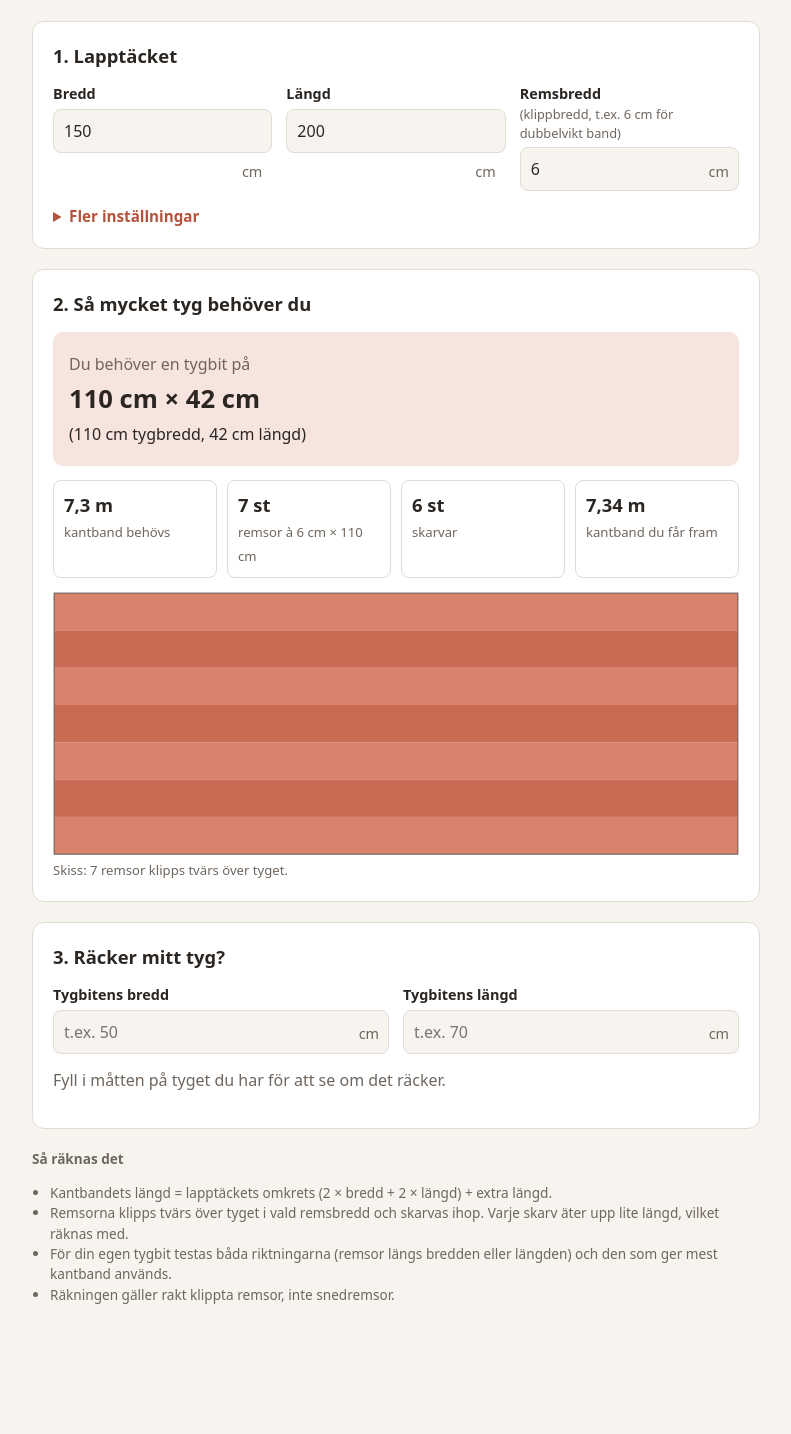
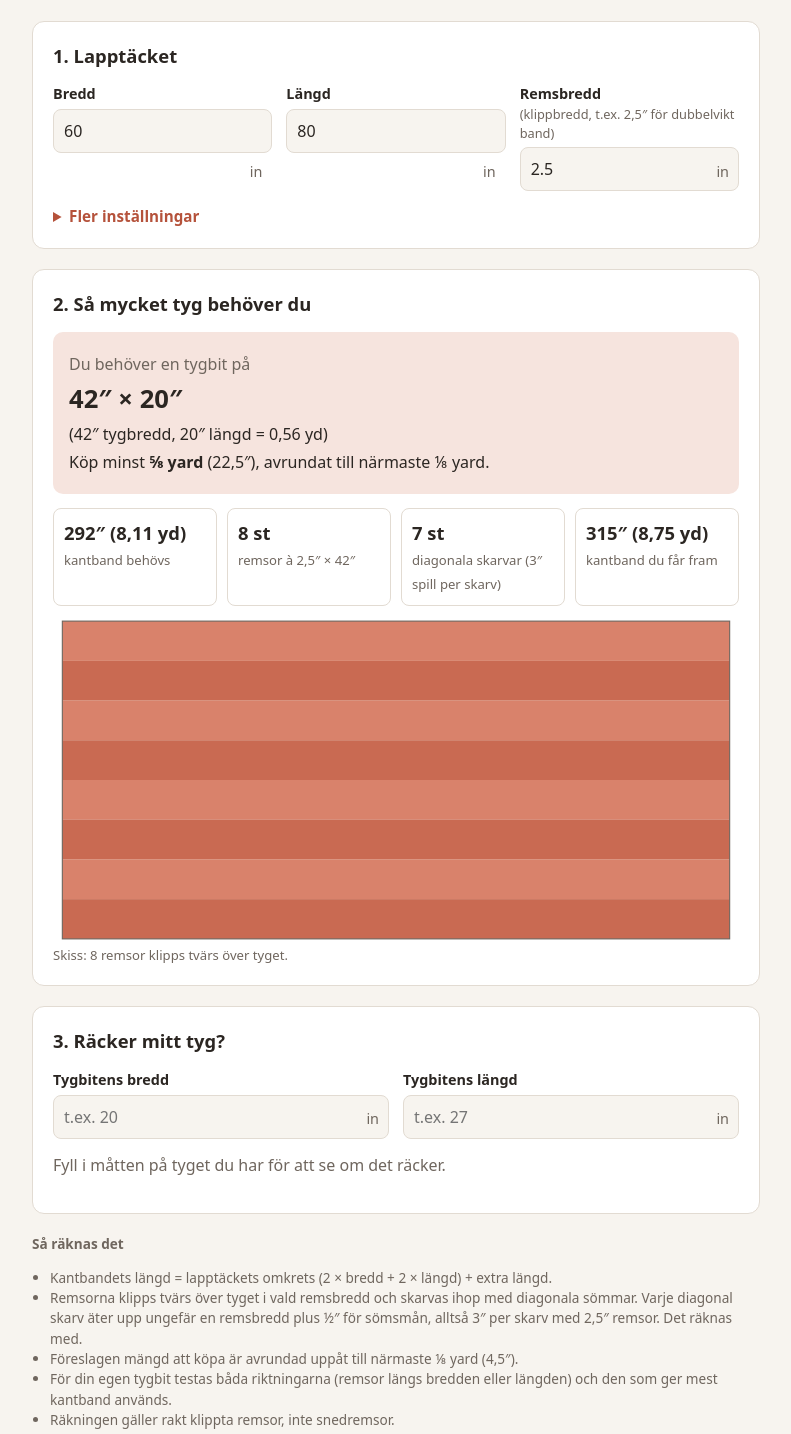
Before and after one commit to frankenbeeel/frankenbeeel.github.io, a plain HTML site: page index.html in a window 1280 px wide. Shown: the part 133-1567 px from the top of the page, without its empty margins (244-1035 px from the left). Before the commit the page ends 1516 px from the top, so only its background shows below. Drawn offline with Linux system fonts and the light colour scheme.

Commit message:
Use inches and account for diagonal seam waste
Co-Authored-By: Claude Opus 5.5 <noreply@anthropic.com>
Claude-Session: https://claude.ai/code/session_015Mw3tzaxDMdb6ReyzXfnBG

```diff
--- a/index.html
+++ b/index.html
@@ -110,18 +110,18 @@
     <div class="grid">
       <div class="field">
         <label for="qw">Bredd</label>
-        <input id="qw" type="number" inputmode="decimal" min="1" step="any" value="150">
-        <span class="unit">cm</span>
+        <input id="qw" type="number" inputmode="decimal" min="1" step="any" value="60">
+        <span class="unit">in</span>
       </div>
       <div class="field">
         <label for="ql">Längd</label>
-        <input id="ql" type="number" inputmode="decimal" min="1" step="any" value="200">
-        <span class="unit">cm</span>
+        <input id="ql" type="number" inputmode="decimal" min="1" step="any" value="80">
+        <span class="unit">in</span>
       </div>
       <div class="field">
-        <label for="sw">Remsbredd <span class="hint">(klippbredd, t.ex. 6 cm för dubbelvikt band)</span></label>
-        <input id="sw" type="number" inputmode="decimal" min="1" step="any" value="6">
-        <span class="unit">cm</span>
+        <label for="sw">Remsbredd <span class="hint">(klippbredd, t.ex. 2,5″ för dubbelvikt band)</span></label>
+        <input id="sw" type="number" inputmode="decimal" min="0.1" step="any" value="2.5">
+        <span class="unit">in</span>
       </div>
     </div>
     <details>
@@ -129,20 +129,13 @@
       <div class="grid">
         <div class="field">
           <label for="extra">Extra längd <span class="hint">(för hörn och för att skarva ihop början och slut)</span></label>
-          <input id="extra" type="number" inputmode="decimal" min="0" step="any" value="30">
-          <span class="unit">cm</span>
-        </div>
-        <div class="field">
-          <label for="join">Skarvning av remsor</label>
-          <select id="join">
-            <option value="diag" selected>Diagonal skarv (åtgår ≈ en remsbredd)</option>
-            <option value="straight">Rak skarv (åtgår ≈ 1,5 cm)</option>
-          </select>
+          <input id="extra" type="number" inputmode="decimal" min="0" step="any" value="12">
+          <span class="unit">in</span>
         </div>
         <div class="field">
           <label for="fw">Tygbredd i butik <span class="hint">(användbar bredd utan stadkant)</span></label>
-          <input id="fw" type="number" inputmode="decimal" min="1" step="any" value="110">
-          <span class="unit">cm</span>
+          <input id="fw" type="number" inputmode="decimal" min="1" step="any" value="42">
+          <span class="unit">in</span>
         </div>
       </div>
     </details>
@@ -158,13 +151,13 @@
     <div class="grid">
       <div class="field">
         <label for="hx">Tygbitens bredd</label>
-        <input id="hx" type="number" inputmode="decimal" min="0" step="any" placeholder="t.ex. 50">
-        <span class="unit">cm</span>
+        <input id="hx" type="number" inputmode="decimal" min="0" step="any" placeholder="t.ex. 20">
+        <span class="unit">in</span>
       </div>
       <div class="field">
         <label for="hy">Tygbitens längd</label>
-        <input id="hy" type="number" inputmode="decimal" min="0" step="any" placeholder="t.ex. 70">
-        <span class="unit">cm</span>
+        <input id="hy" type="number" inputmode="decimal" min="0" step="any" placeholder="t.ex. 27">
+        <span class="unit">in</span>
       </div>
     </div>
     <div id="have"></div>
@@ -174,7 +167,8 @@
     <p><b>Så räknas det</b></p>
     <ul>
       <li>Kantbandets längd = lapptäckets omkrets (2 × bredd + 2 × längd) + extra längd.</li>
-      <li>Remsorna klipps tvärs över tyget i vald remsbredd och skarvas ihop. Varje skarv äter upp lite längd, vilket räknas med.</li>
+      <li>Remsorna klipps tvärs över tyget i vald remsbredd och skarvas ihop med diagonala sömmar. Varje diagonal skarv äter upp ungefär en remsbredd plus ½″ för sömsmån, alltså 3″ per skarv med 2,5″ remsor. Det räknas med.</li>
+      <li>Föreslagen mängd att köpa är avrundad uppåt till närmaste ⅛ yard (4,5″).</li>
       <li>För din egen tygbit testas båda riktningarna (remsor längs bredden eller längden) och den som ger mest kantband används.</li>
       <li>Räkningen gäller rakt klippta remsor, inte snedremsor.</li>
     </ul>
@@ -184,7 +178,7 @@
 <script>
 (function () {
   const $ = (id) => document.getElementById(id);
-  const ids = ['qw', 'ql', 'sw', 'extra', 'join', 'fw', 'hx', 'hy'];
+  const ids = ['qw', 'ql', 'sw', 'extra', 'fw', 'hx', 'hy'];
   const num = (id) => {
     const v = parseFloat(String($(id).value).replace(',', '.'));
     return isFinite(v) ? v : NaN;
@@ -193,11 +187,20 @@
     const r = Math.round(v * Math.pow(10, d)) / Math.pow(10, d);
     return r.toLocaleString('sv-SE', { maximumFractionDigits: d });
   };
-  const cm = (v) => fmt(v) + ' cm';
-  const m = (v) => fmt(v / 100, 2) + ' m';
+  const inch = (v) => fmt(v, 2) + '″';
+  const yd = (v) => fmt(v / 36, 2) + ' yd';
+  const len = (v) => inch(v) + ' (' + yd(v) + ')';
+  const eighths = ['', '⅛', '¼', '⅜', '½', '⅝', '¾', '⅞'];
+  const ydFrac = (inches) => {
+    const e = Math.round(inches / 4.5);
+    const whole = Math.floor(e / 8), rest = e % 8;
+    return ((whole ? whole + ' ' : '') + eighths[rest]).trim() + ' yard';
+  };
 
+  // Diagonal seam: overlapping strips at a right angle uses about one strip
+  // width of length, plus the ¼″ seam allowance trimmed on each side.
   function joinLoss(stripW) {
-    return $('join').value === 'diag' ? stripW : 1.5;
+    return stripW + 0.5;
   }
 
   // Total binding length from k strips of length len
@@ -248,21 +251,23 @@
     const n = stripsNeeded(total, fw, loss);
 
     if (!isFinite(n)) {
-      need.innerHTML = '<p class="error">Tygbredden måste vara större än det som går åt i varje skarv.</p>';
+      need.innerHTML = '<p class="error">Tygbredden måste vara större än det som går åt i varje diagonal skarv.</p>';
     } else {
       const fabricLen = n * sw;
+      const buyLen = Math.ceil(fabricLen / 4.5 - 1e-9) * 4.5;
       const produced = lengthFromStrips(n, fw, loss);
       need.innerHTML = `
         <div class="result">
           <p class="muted">Du behöver en tygbit på</p>
-          <p class="big">${cm(fw)} × ${cm(fabricLen)}</p>
-          <p>(${fmt(fw)} cm tygbredd, ${fmt(fabricLen)} cm längd)</p>
+          <p class="big">${inch(fw)} × ${inch(fabricLen)}</p>
+          <p>(${inch(fw)} tygbredd, ${inch(fabricLen)} längd = ${yd(fabricLen)})</p>
+          <p>Köp minst <b>${ydFrac(buyLen)}</b> (${inch(buyLen)}), avrundat till närmaste ⅛ yard.</p>
         </div>
         <div class="stats">
-          <div class="stat"><b>${m(total)}</b><span>kantband behövs</span></div>
-          <div class="stat"><b>${n} st</b><span>remsor à ${cm(sw)} × ${cm(fw)}</span></div>
-          <div class="stat"><b>${n - 1} st</b><span>skarvar</span></div>
-          <div class="stat"><b>${m(produced)}</b><span>kantband du får fram</span></div>
+          <div class="stat"><b>${len(total)}</b><span>kantband behövs</span></div>
+          <div class="stat"><b>${n} st</b><span>remsor à ${inch(sw)} × ${inch(fw)}</span></div>
+          <div class="stat"><b>${n - 1} st</b><span>diagonala skarvar (${inch(loss)} spill per skarv)</span></div>
+          <div class="stat"><b>${len(produced)}</b><span>kantband du får fram</span></div>
         </div>
         <figure class="diagram" style="margin:14px 0 0">
           ${diagram(fw, fabricLen, sw, n)}
@@ -286,8 +291,8 @@
 
     const useA = lenA >= lenB;
     const best = useA
-      ? { k: kA, len: hx, total: lenA, pieceW: hx, pieceH: hy, dir: 'längs bredden (' + cm(hx) + ' långa)' }
-      : { k: kB, len: hy, total: lenB, pieceW: hy, pieceH: hx, dir: 'längs längden (' + cm(hy) + ' långa)' };
+      ? { k: kA, len: hx, total: lenA, pieceW: hx, pieceH: hy, dir: 'längs bredden (' + inch(hx) + ' långa)' }
+      : { k: kB, len: hy, total: lenB, pieceW: hy, pieceH: hx, dir: 'längs längden (' + inch(hy) + ' långa)' };
 
     const enough = best.total >= total;
     const diff = best.total - total;
@@ -295,12 +300,12 @@
 
     if (best.k === 0) {
       html = `<div class="verdict bad"><p class="big">Räcker inte</p>
-        <p>Tygbiten är smalare än remsbredden (${cm(sw)}), så det går inte att klippa några remsor.</p></div>`;
+        <p>Tygbiten är smalare än remsbredden (${inch(sw)}), så det går inte att klippa några remsor.</p></div>`;
     } else if (enough) {
       const kUsed = stripsNeeded(total, best.len, loss);
       html = `<div class="verdict ok"><p class="big">Ja, det räcker!</p>
-        <p>Du kan få fram <b>${m(best.total)}</b> kantband och behöver <b>${m(total)}</b>. Det blir <b>${m(diff)}</b> över.</p>
-        <p>Klipp <b>${kUsed} remsor</b> ${best.dir}. Du använder ${cm(best.pieceW)} × ${cm(kUsed * sw)} av tyget.</p></div>`;
+        <p>Du kan få fram <b>${len(best.total)}</b> kantband och behöver <b>${len(total)}</b>. Det blir <b>${len(diff)}</b> över.</p>
+        <p>Klipp <b>${kUsed} remsor</b> ${best.dir}. Du använder ${inch(best.pieceW)} × ${inch(kUsed * sw)} av tyget.</p></div>`;
     } else {
       const short = -diff;
       // How much longer would the piece need to be, keeping the same strip direction?
@@ -308,10 +313,10 @@
       let extraTip = '';
       if (isFinite(kNeed)) {
         const needSide = kNeed * sw;
-        extraTip = `<p>Med remsor ${best.dir} skulle tygbiten behöva vara <b>${cm(best.pieceW)} × ${cm(needSide)}</b> (${kNeed} remsor), alltså ${cm(needSide - best.pieceH)} till.</p>`;
+        extraTip = `<p>Med remsor ${best.dir} skulle tygbiten behöva vara <b>${inch(best.pieceW)} × ${inch(needSide)}</b> (${kNeed} remsor), alltså ${inch(needSide - best.pieceH)} till.</p>`;
       }
       html = `<div class="verdict bad"><p class="big">Nej, det räcker inte</p>
-        <p>Du kan få fram <b>${m(best.total)}</b> kantband men behöver <b>${m(total)}</b>. Det fattas <b>${m(short)}</b>.</p>
+        <p>Du kan få fram <b>${len(best.total)}</b> kantband men behöver <b>${len(total)}</b>. Det fattas <b>${len(short)}</b>.</p>
         ${extraTip}</div>`;
     }
 
```
